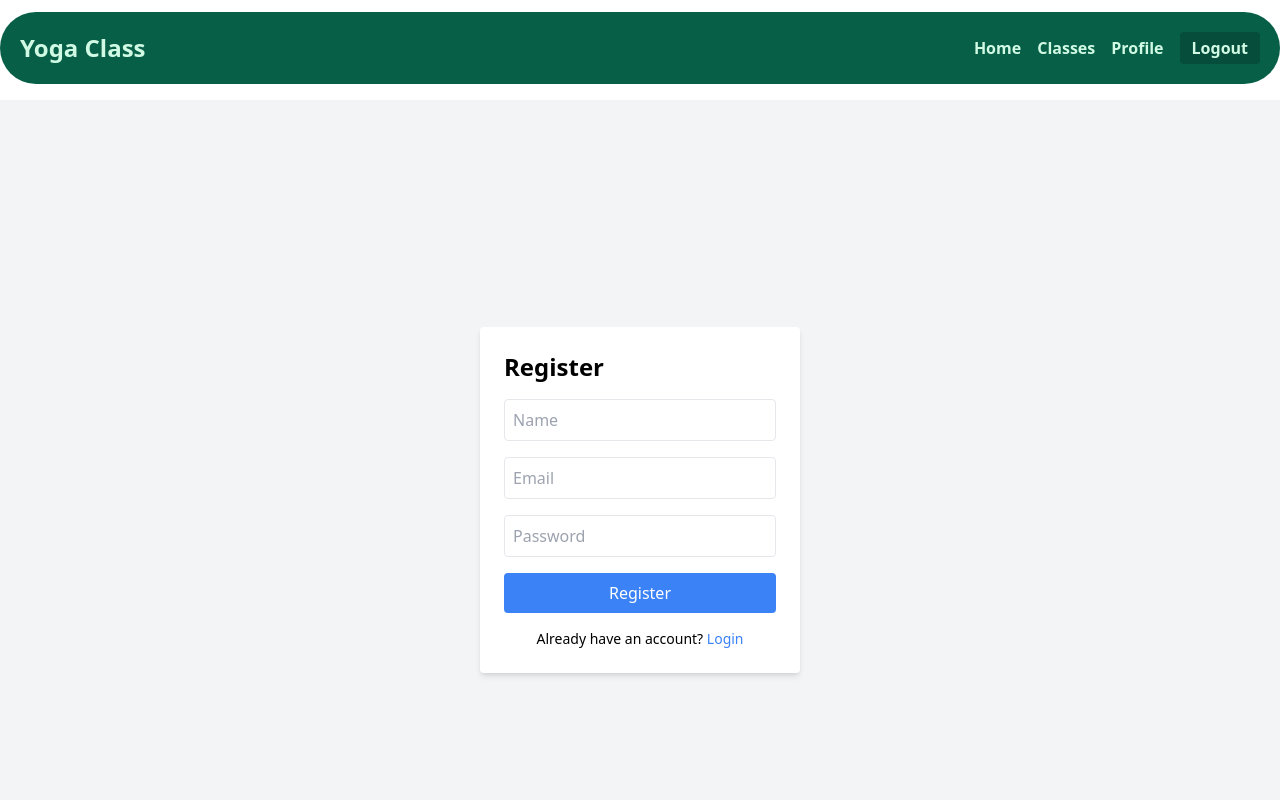
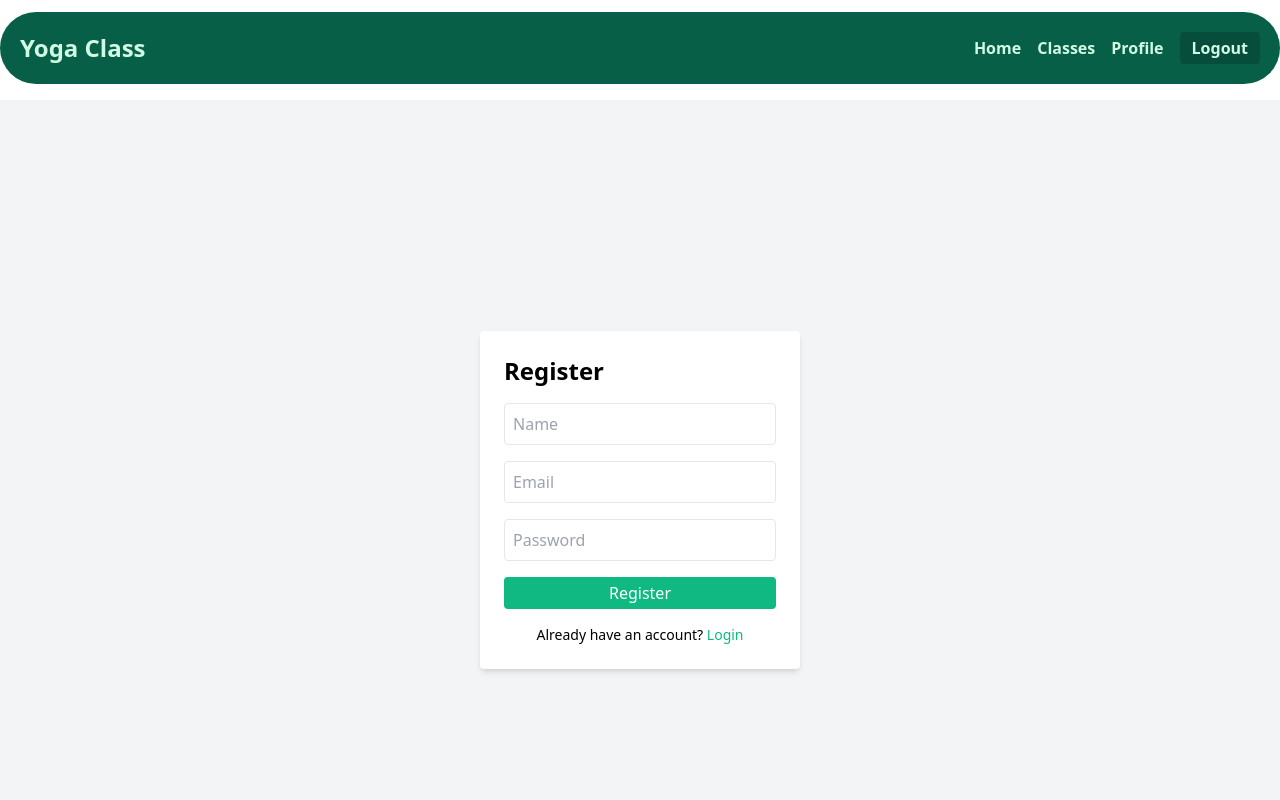
Before and after one commit to ra1nb93/yoga-class-booking, a React (Vite) app in the folder yoga-frontend/: page /register in a window 1280 px wide. Shown: the top 800 px of the page. Built offline with nearby package versions, Linux system fonts and the light colour scheme.

Commit message:
fix colors

```diff
--- a/yoga-frontend/src/components/PostList.jsx
+++ b/yoga-frontend/src/components/PostList.jsx
@@ -111,7 +111,7 @@ const handleTogglePostLike = async (postId) => {
 
   return (
     <div>
-      <h2 className="text-2xl font-bold mb-4">Board</h2>
+      <h2 className="text-2xl font-bold mb-4">Log-in to write a post or a comment on the Board</h2>
 
       {posts.map((post) => (
         <div key={post.id} className="bg-emerald-50 p-4 mb-4 rounded shadow">
--- a/yoga-frontend/src/pages/Register.jsx
+++ b/yoga-frontend/src/pages/Register.jsx
@@ -76,13 +76,13 @@ function Register() {
         />
         <button
           type="submit"
-          className="w-full bg-blue-500 text-white py-2 rounded hover:bg-blue-600"
+          className="w-full bg-emerald-500 text-white py-1 px-4 rounded hover:bg-emerald-600"
         >
           Register
         </button>
         <p className="mt-4 text-sm text-center">
           Already have an account?{' '}
-          <a href="/" className="text-blue-500 hover:underline">
+          <a href="/" className="text-emerald-500 hover:underline">
             Login
           </a>
         </p>
```
Also changed, not shown: 1 other file (tests, documents, lock files or other folders).
